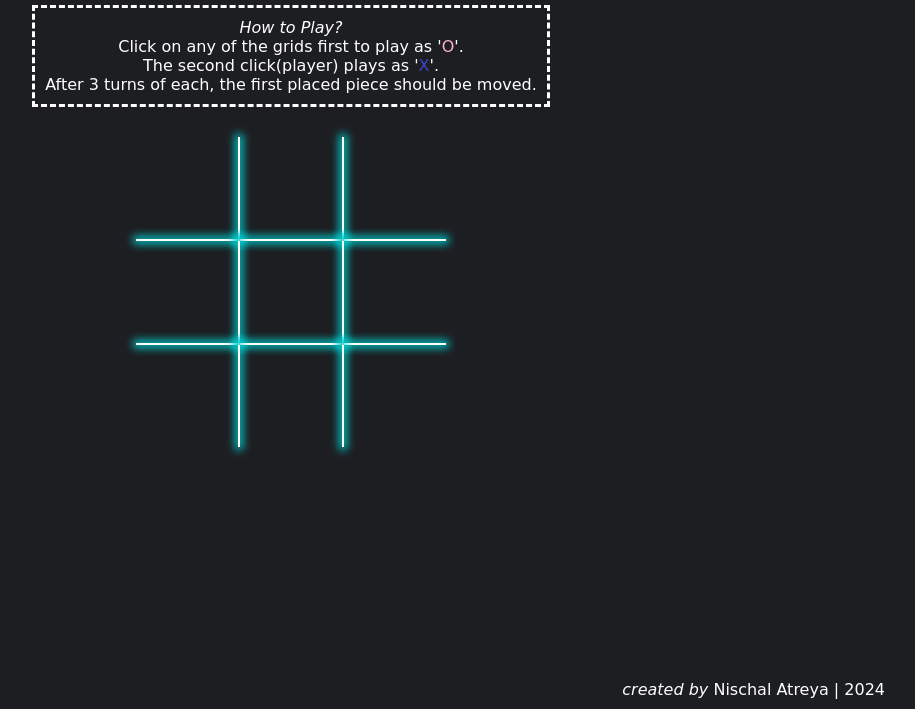
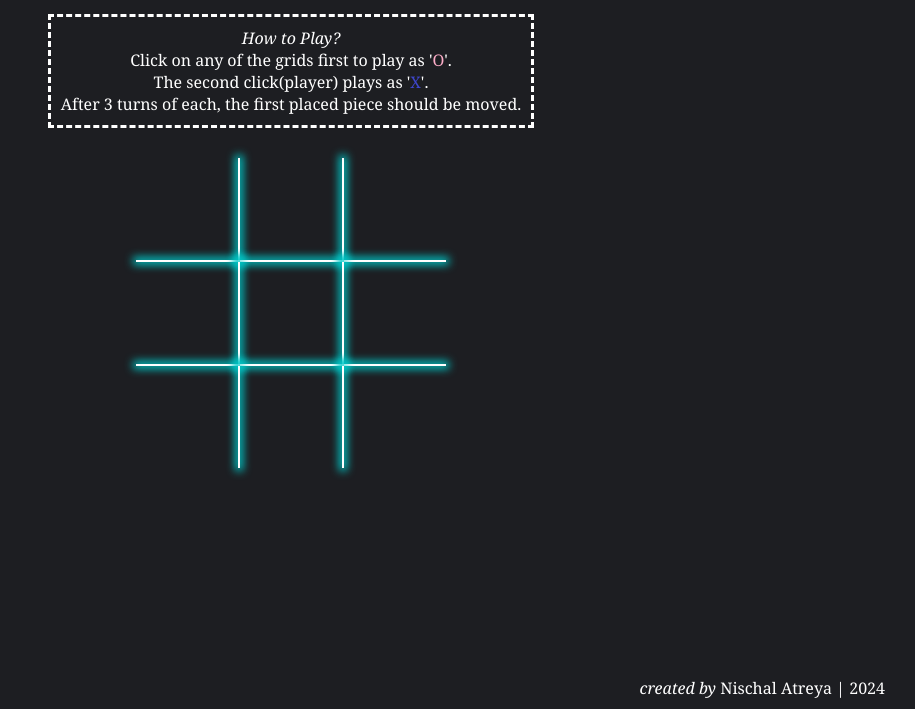
Before and after one commit to Ed-A/InfiniteTicTacToe, a plain HTML site: page index.html in a window 1280 px wide. Shown: the part 91-800 px from the top of the page, without its empty margins (349-1264 px from the left). Drawn offline with Linux system fonts and the light colour scheme.

Commit message:
Update style.css

```diff
--- a/style.css
+++ b/style.css
@@ -47,7 +47,7 @@ body {
   background-color: #1d1e22;
   color: white;
   text-align: center;
-  font-family: cursive;
+  font-family: Georgia, serif;
 }
 
 .blink {
```
